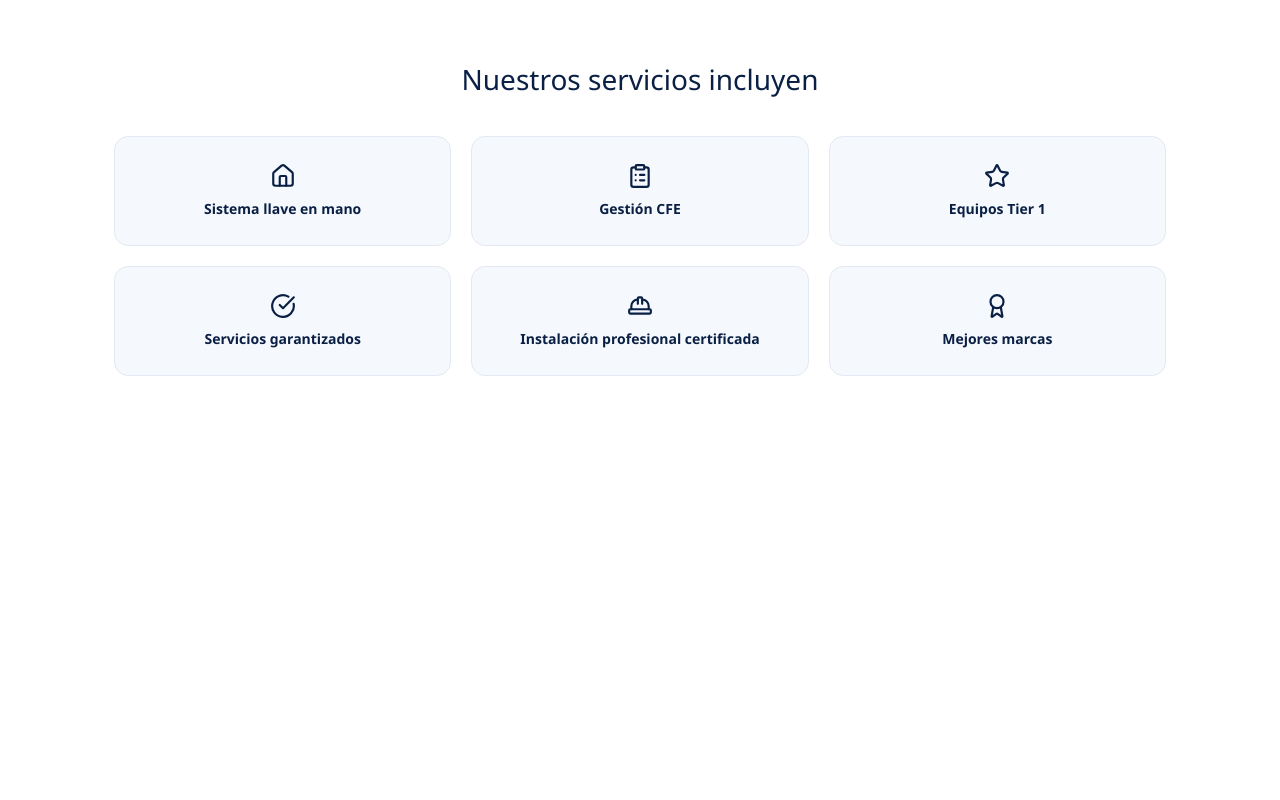
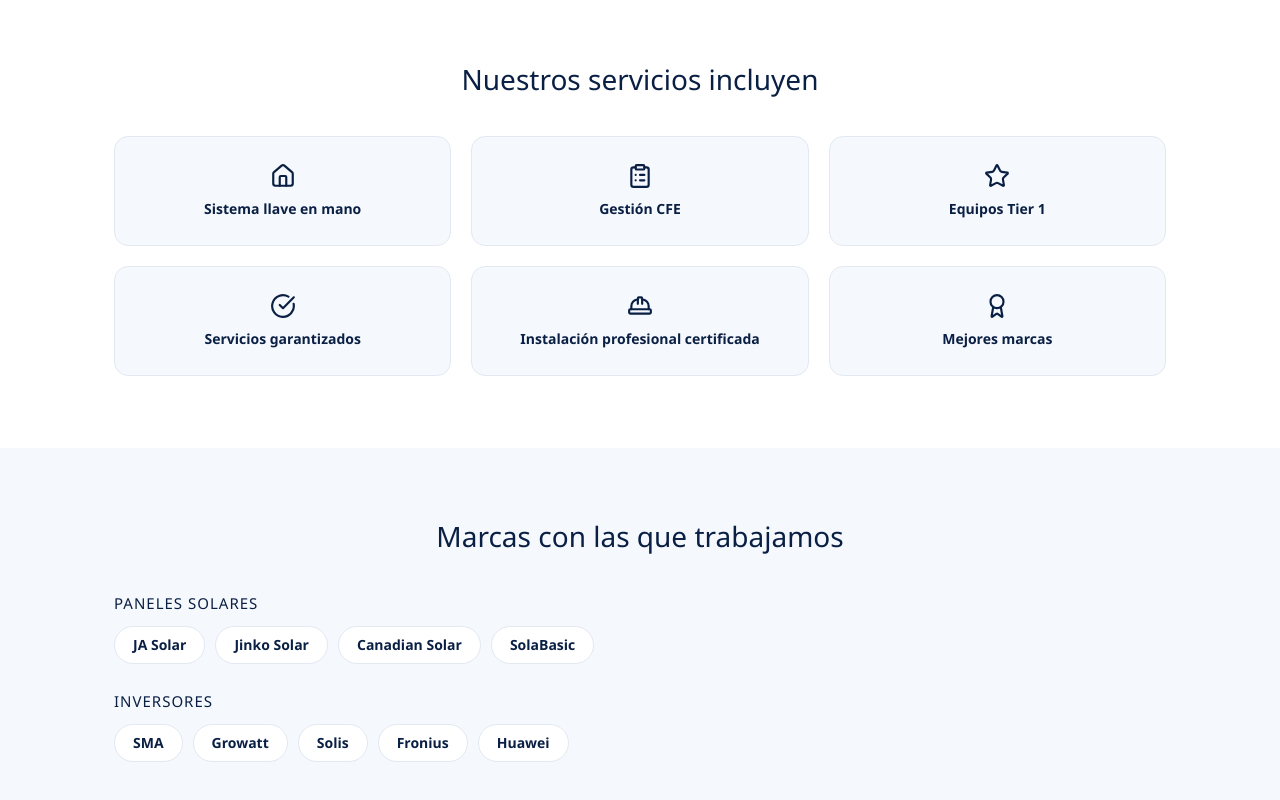
Before and after one commit to gabobarrera00/regios-solutions, a React (Vite) app: page / in a window 1280 px wide. Shown: the part 738-1538 px from the top of the page. Before the commit the page ends 1186 px from the top, so only its background shows below. Built offline with nearby package versions, Linux system fonts and the light colour scheme; the HTML template or start-up script is replaced by a standard one.

Commit message:
feat: add Marcas component

```diff
--- a/src/App.tsx
+++ b/src/App.tsx
@@ -2,6 +2,7 @@ import Header from "./components/Header";
 import Hero from "./components/Hero";
 import Beneficios from "./components/Beneficios";
 import Servicios from "./components/Servicios";
+import Marcas from "./components/Marcas";
 
 export default function App() {
   return (
@@ -11,6 +12,7 @@ export default function App() {
         <Hero />
         <Beneficios />
         <Servicios />
+        <Marcas />
       </main>
     </div>
   );
--- /dev/null
+++ b/src/components/Marcas.tsx
@@ -0,0 +1,42 @@
+const PANELES = ["JA Solar", "Jinko Solar", "Canadian Solar", "SolaBasic"];
+const INVERSORES = ["SMA", "Growatt", "Solis", "Fronius", "Huawei"];
+
+export default function Marcas() {
+  return (
+    <section id="marcas" className="bg-brand-bg-soft py-[72px]">
+      <div className="max-w-[1100px] mx-auto px-6">
+        <h2 className="text-center text-[28px] text-brand-navy mb-10">
+          Marcas con las que trabajamos
+        </h2>
+
+        <h3 className="text-brand-navy text-[15px] uppercase tracking-[1px] mt-7 mb-3.5">
+          Paneles solares
+        </h3>
+        <div className="flex flex-wrap gap-2.5">
+          {PANELES.map((marca) => (
+            <span
+              key={marca}
+              className="bg-white border border-brand-border rounded-full px-[18px] py-2 font-bold text-sm text-brand-navy"
+            >
+              {marca}
+            </span>
+          ))}
+        </div>
+
+        <h3 className="text-brand-navy text-[15px] uppercase tracking-[1px] mt-7 mb-3.5">
+          Inversores
+        </h3>
+        <div className="flex flex-wrap gap-2.5">
+          {INVERSORES.map((marca) => (
+            <span
+              key={marca}
+              className="bg-white border border-brand-border rounded-full px-[18px] py-2 font-bold text-sm text-brand-navy"
+            >
+              {marca}
+            </span>
+          ))}
+        </div>
+      </div>
+    </section>
+  );
+}
```
